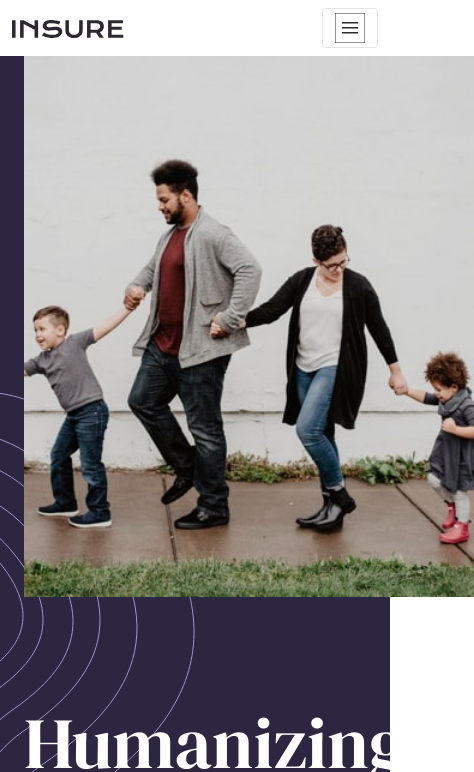
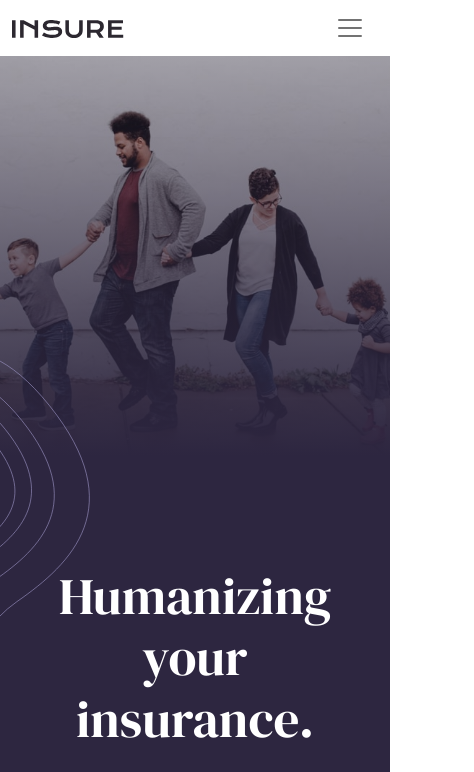
Before and after one commit to ridhokhalis99/Insure-Landing-Page-Frontend-Mentor, a plain HTML site: page index.html in a window 390 px wide. Shown: the top 772 px of the page, 474 px wide, since content can reach past the window. Drawn offline with nearby package versions, Linux system fonts and the light colour scheme.

Commit message:
Responsive problem

```diff
--- a/index.html
+++ b/index.html
@@ -20,10 +20,10 @@
       <a class="navbar-brand" href="#">
         <img src="images/logo.svg" alt="">
       </a>
-      <button class="navbar-toggler" type="button" data-bs-toggle="collapse" data-bs-target="#navbarTogglerDemo02" aria-controls="navbarTogglerDemo02" aria-expanded="false" aria-label="Toggle navigation">
-        <span class="navbar-toggler-icon"></span>
+      <button class="navbar-button" type="button" data-bs-toggle="collapse" data-bs-target="#navbarToggler" aria-controls="navbarToggler" aria-expanded="false" aria-label="Toggle navigation">
+        <i class="navbar-toggler-icon"></i>
       </button>
-      <div class="collapse navbar-collapse mt-3 mb-3" id="navbarTogglerDemo02">
+      <div class="collapse navbar-collapse mt-3 mb-3" id="navbarToggler">
         <ul class="navbar-nav ms-auto mb-2 mb-lg-0">
           <li class="nav-item align-self-center me-1">
             <a class="nav-link" href="#">How We Work</a>
@@ -43,6 +43,9 @@
   </nav>
 
   <div class="container-fluid bg-violet" id="hero">
+    <div class="hero-img-mobile">
+
+    </div>
     <img class="pattern-left-desktop" src="images/bg-pattern-intro-left-desktop.svg" alt="">
     <div class="container">
       <div class="row">
@@ -58,9 +61,9 @@
               </button>
             </div>
           </div>
-          <div class="col-sm-12 order-first order-lg-0 col-lg-6">
+          <div class="col-sm-12 col-lg-6">
             <div class="hero-image">
-              <img src="images/image-intro-desktop.jpg" alt="">
+              <img src="images/image-intro.jpg" alt="">
             </div>
           </div>
       </div>
@@ -98,7 +101,7 @@
   <div class="container" id="how">
     <div class="row">
       <div class="col-lg-6">
-        <h1>Find out more <br> about how we work</h1>
+        <h1>Find out more about how we work</h1>
       </div>
       <div class="col-lg-6 my-auto">
         <button class="btn btn-outline-light float-end">How we work</button>
--- a/responsive.css
+++ b/responsive.css
@@ -10,28 +10,54 @@
         text-align: center;
     }
 
+    h1 {
+        font-size: 3.2em;
+    }
+
+    .navbar-button {
+        display: block;
+        padding: 0.25rem 0.75rem;
+        font-size: 1.25rem;
+        line-height: 1;
+        background-color: transparent;
+        border: 1px solid transparent;
+        border-radius: 0.25rem;
+        transition: box-shadow 0.15s ease-in-out;
+    }
+
+    .nav-item {
+        margin-top: 15px;
+    }
+
     .nav-cta {
         margin-left: 0;
     }
 
-    .bg-violet {
-        background-image: url('images/bg-pattern-intro-left-desktop.svg');
-        background-position: 0% 45%;
-        background-repeat: no-repeat;
+    .hero-image img{
+        display: none;
     }
 
-    .hero-image img{
-        content: url(images/image-intro-mobile.jpg);
+    .hero-img-mobile {
+        display: flex;
+        min-height: 400px;
+        width: 100vw;
+        margin-left: -12px;
+        margin-right: -12px;
+        background: linear-gradient(rgba(45, 38, 64, 0.3), rgba(45, 38, 64, 1)),
+            url("images/image-intro.jpg");
+        background-size: cover;
+        background-position: center;
     }
 
     .pattern-left-desktop{
-        display: none;
+        content: url(images/bg-pattern-intro-left-desktop.svg);
+        width: 120px;
+        top: 350px;
     }
 
     .pattern-right-desktop{
         content: url(images/bg-pattern-intro-right-mobile.svg);
-        top: 1050px;
-        right: px;
+        top: 850px;
     }
 
     #hero hr {
@@ -43,7 +69,8 @@
     }
 
     #features {
-        margin-top: 250px;
+        margin-top: 150px;
+        margin-bottom: 100px;
     }
 
     #features hr {
@@ -54,10 +81,16 @@
 
     #how {
         background-position: 200% 0%;
+        margin-bottom: 150px;
     }
 
     #how button {
+        margin-top: 30px;
         float: none !important;
+    }
+
+    #footer {
+        padding-bottom: 20px;
     }
 
     #footer .contact {
--- a/style.css
+++ b/style.css
@@ -5,7 +5,6 @@ body {
 
 h1 {
     font-family: 'DM Serif Display', serif;
-    line-height: 1em;
     font-size: 4.5em;
 }
 
@@ -28,10 +27,9 @@ p {
 
 /* navbar */
 
-.navbar .navbar-toggler-icon {
-    background-color: #fff;
-    background:  url(images/icon-hamburger.svg) center;
-}
+.navbar-button {
+    display: none;
+  }
 
 .nav-link {
     font-weight: 700;
@@ -44,15 +42,15 @@ p {
     margin-left: 30px;
 }
 
-.nav-border a {
+.nav-cta a {
     color: #2B282F !important;
 }
 
-.nav-border:hover {
+.nav-cta:hover {
     background-color:#2B282F;
 }
 
-.nav-border:hover a {
+.nav-cta:hover a {
     color: #ffff !important;
 }
 
@@ -89,6 +87,10 @@ p {
     top : 200px;
     z-index: 1;
     margin-right: auto;
+}
+
+.hero-img-mobile {
+    display: none;
 }
 
 .pattern-left-desktop {
```
Also changed, not shown: images/bg-pattern-intro-left-mobile.svg (deleted), images/icon-close.svg (deleted), images/image-intro-mobile.jpg (deleted), images/image-intro.jpg (renamed from images/image-intro-desktop.jpg).
